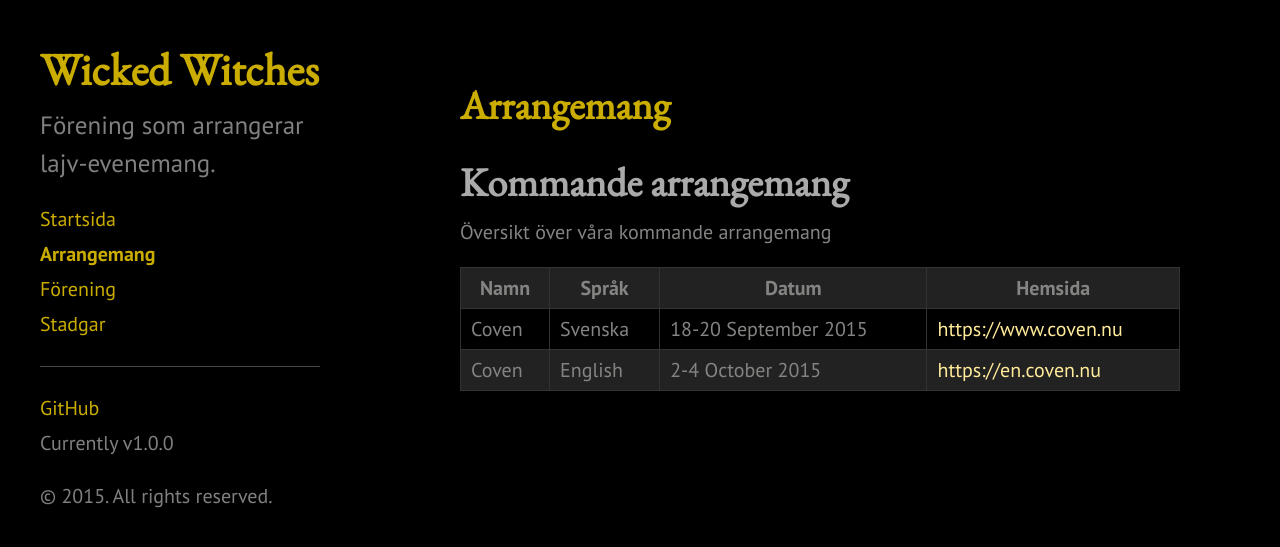
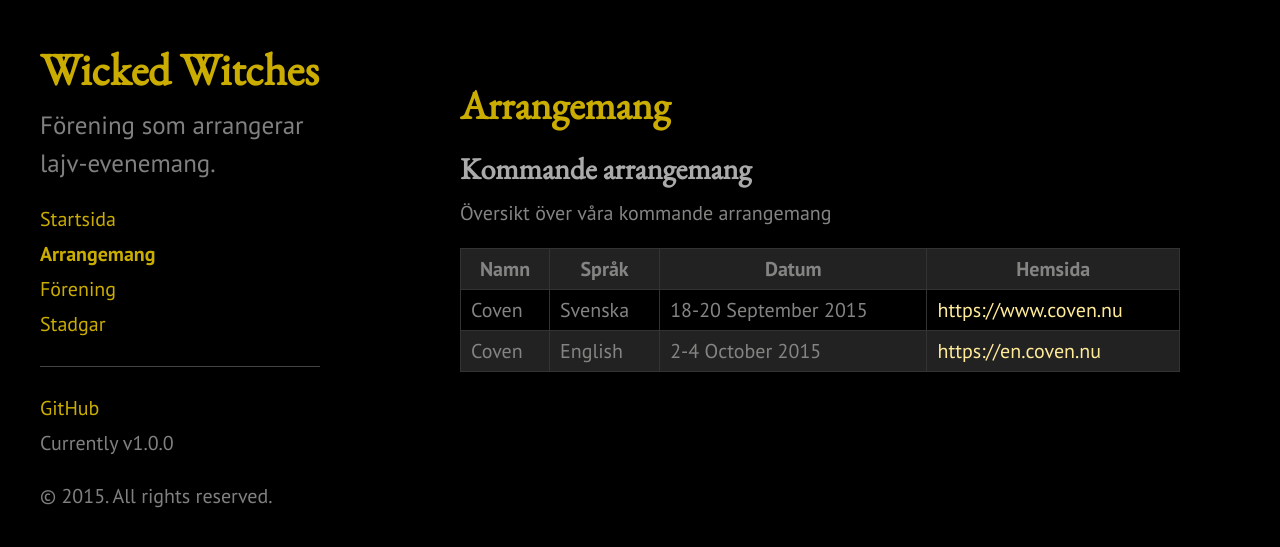
Before and after one commit to stanislavb/witch.coven.nu, a Jekyll site: the page built from arrangemang.md, in a window 1280 px wide. Shown: the top 547 px of the page. Built offline with Jekyll 4.4.1, drawn with Linux system fonts in a browser that asks for light colours; Markdown is read by kramdown in place of the engine named in the settings.

Commit message:
Avoid highest heading level

```diff
--- a/arrangemang.md
+++ b/arrangemang.md
@@ -3,7 +3,7 @@ layout: page
 title: Arrangemang
 ---
 
-# Kommande arrangemang
+## Kommande arrangemang
 Översikt över våra kommande arrangemang
 
 <table>
```
Also changed, not shown: stadgar.md (+1 -1 lines).
